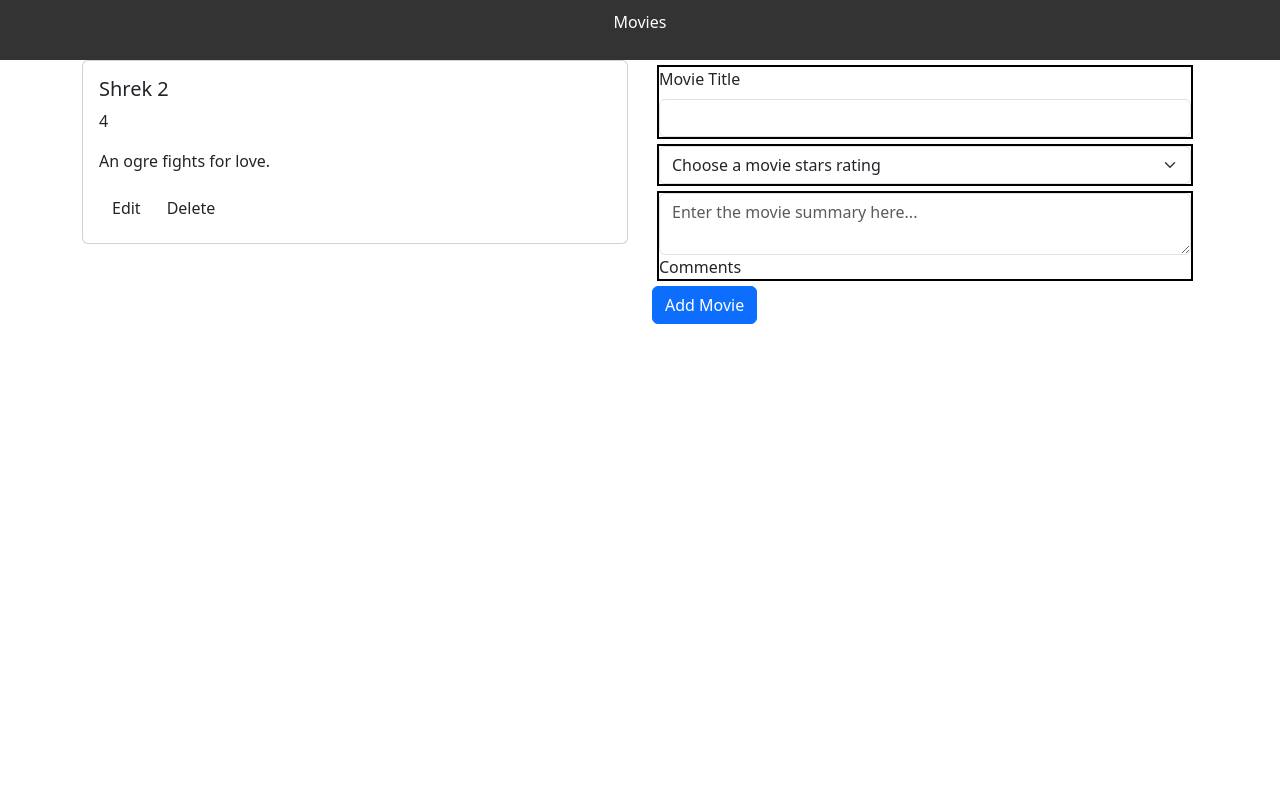
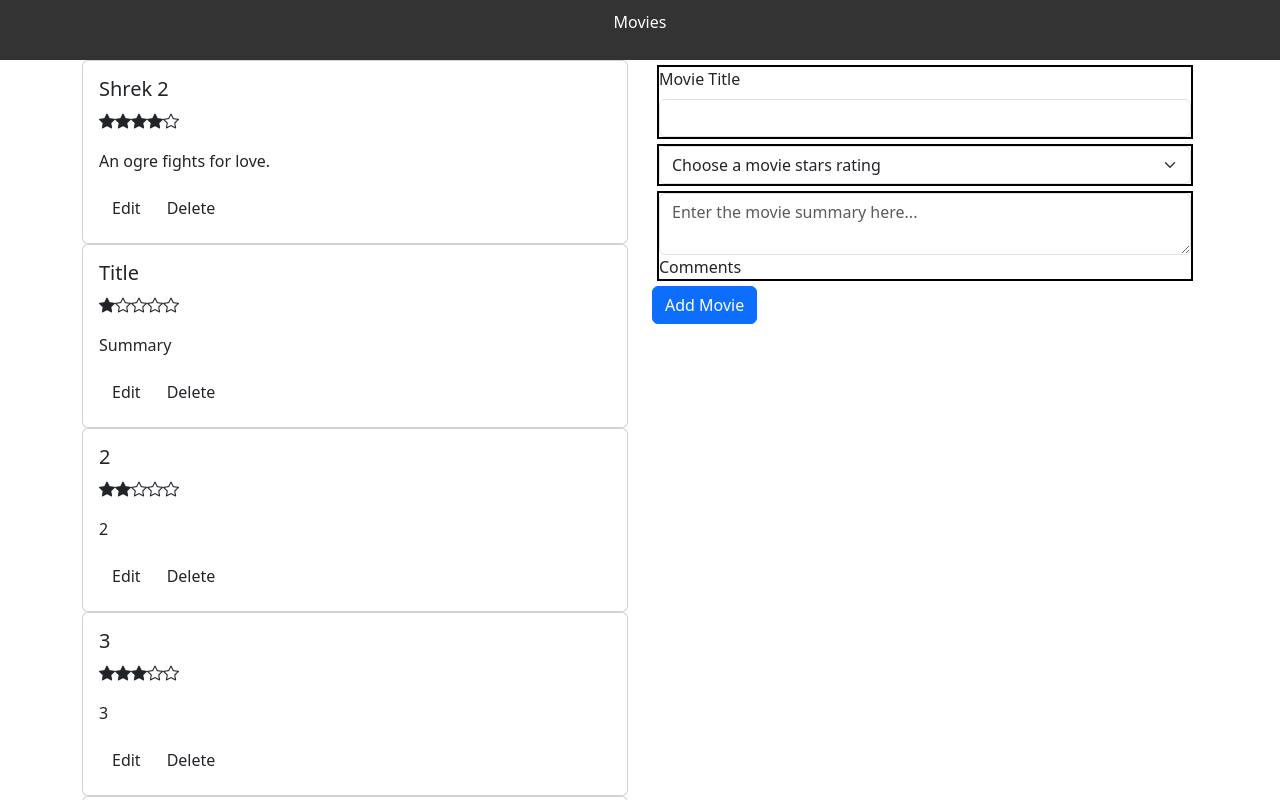
Before and after one commit to bowman-pasciak-movies-app/movies-application, a website with bundled scripts: page index.html in a window 1280 px wide. Shown: the top 800 px of the page. Built offline with nearby package versions, Linux system fonts and the light colour scheme; data requests are answered from the project's data file.

Commit message:
Complete issue #7 - star view

```diff
--- a/data/movies.json
+++ b/data/movies.json
@@ -5,6 +5,36 @@
       "title": "Shrek 2",
       "rating": 4,
       "movieSummary": "An ogre fights for love."
+    },
+    {
+      "title": "Title",
+      "rating": 1,
+      "movieSummary": "Summary",
+      "id": 2
+    },
+    {
+      "title": "2",
+      "rating": 2,
+      "movieSummary": "2",
+      "id": 3
+    },
+    {
+      "title": "3",
+      "rating": 3,
+      "movieSummary": "3",
+      "id": 4
+    },
+    {
+      "title": "4",
+      "rating": 4,
+      "movieSummary": "4",
+      "id": 5
+    },
+    {
+      "title": "5",
+      "rating": 5,
+      "movieSummary": "5",
+      "id": 6
     }
   ]
 }
--- a/index.html
+++ b/index.html
@@ -6,7 +6,9 @@
     <title>Movies Application</title>
     <link crossorigin="anonymous" href="https://cdn.jsdelivr.net/npm/bootstrap@5.3.2/dist/css/bootstrap.min.css"
           integrity="sha384-T3c6CoIi6uLrA9TneNEoa7RxnatzjcDSCmG1MXxSR1GAsXEV/Dwwykc2MPK8M2HN" rel="stylesheet">
+    <link href="https://cdn.jsdelivr.net/npm/bootstrap-icons@1.11.1/font/bootstrap-icons.css" rel="stylesheet">
     <link href="css/movies-application.css" rel="stylesheet">
+
 </head>
 
 <body>
--- a/js/movies-application.js
+++ b/js/movies-application.js
@@ -74,6 +74,18 @@
             })
     }
 
+    function generateMovieRating(rating) {
+        let movieRatingHTML = "";
+        for (let i = 1; i <= 5; i++) {
+            if (i <= rating) {
+                movieRatingHTML += `<i class="bi bi-star-fill"></i>`;
+            } else {
+                movieRatingHTML += `<i class="bi bi-star"></i>`;
+            }
+        }
+        return movieRatingHTML;
+    }
+
     function renderMovie(movie) {
 
         let card = document.createElement("div");
@@ -93,7 +105,7 @@
         deleteMovieBtn.classList.add("btn");
 
         cardTitle.innerText = movie.title;
-        cardRating.innerText = movie.rating;
+        cardRating.innerHTML = generateMovieRating(movie.rating);
         cardSummary.innerText = movie.movieSummary;
         editMovieBtn.innerText = "Edit";
         deleteMovieBtn.innerText = "Delete";
```
